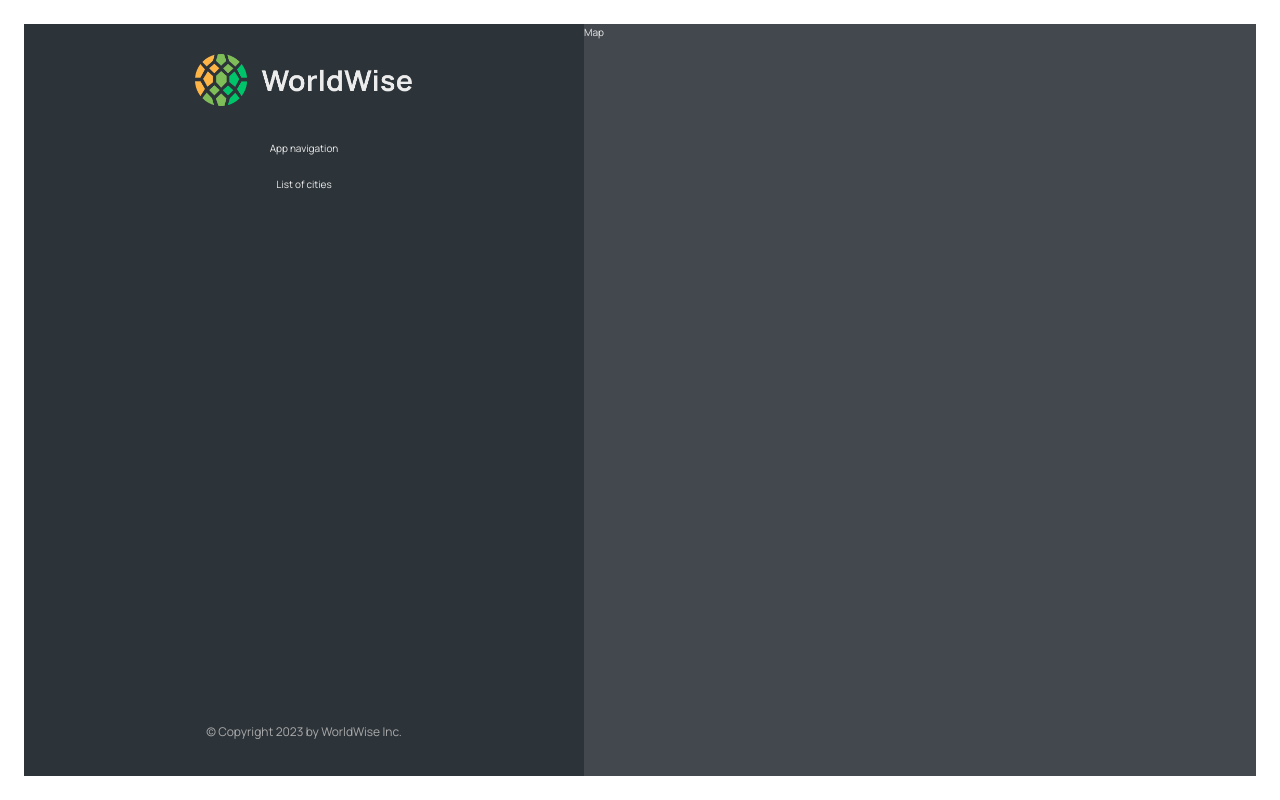
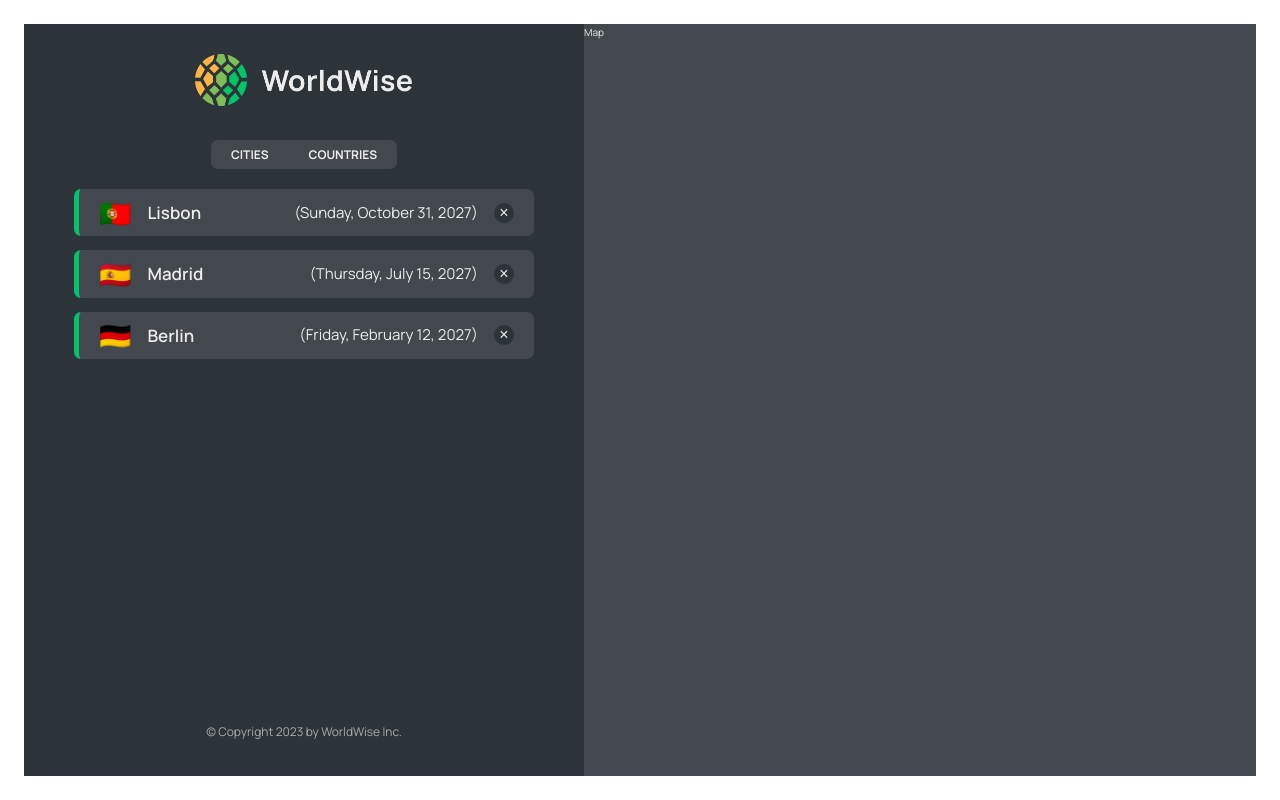
Before and after one commit to niamh-d/worldwise, a React (Vite) app: page /app in a window 1280 px wide. Built offline with nearby package versions, Linux system fonts and the light colour scheme; data requests are answered from the project's data file.

Commit message:
added cities data, and components CityList and CityItem

```diff
--- a/package.json
+++ b/package.json
@@ -7,9 +7,11 @@
     "dev": "vite",
     "build": "vite build",
     "lint": "eslint . --ext js,jsx --report-unused-disable-directives --max-warnings 0",
-    "preview": "vite preview"
+    "preview": "vite preview",
+    "server": "json-server --watch data/cities.json --port 8000 --delay 500"
   },
   "dependencies": {
+    "json-server": "^0.17.3",
     "react": "^18.2.0",
     "react-dom": "^18.2.0",
     "react-router-dom": "^6.16.0"
--- a/src/App.jsx
+++ b/src/App.jsx
@@ -1,3 +1,4 @@
+import { useState, useEffect } from "react";
 import { BrowserRouter, Routes, Route } from "react-router-dom";
 import Product from "./pages/Product";
 import Pricing from "./pages/Pricing";
@@ -5,16 +6,49 @@
 import AppLayout from "./pages/AppLayout";
 import Login from "./pages/Login";
 import PageNotFound from "./pages/PageNotFound";
+import CityList from "./components/CityList";
+
+const BASE_URL = "http://localhost:8000";
 
 function App() {
+  const [cities, setCities] = useState([]);
+  const [isLoading, setIsLoading] = useState(false);
+
+  useEffect(function () {
+    async function fetchCities() {
+      try {
+        setIsLoading(true);
+        const res = await fetch(`${BASE_URL}/cities`);
+        const data = await res.json();
+        setCities(data);
+      } catch {
+        alert("There was an error loading data...");
+      } finally {
+        setIsLoading(false);
+      }
+    }
+    fetchCities();
+  }, []);
+
   return (
     <BrowserRouter>
       <Routes>
-        <Route path="/" element={<Homepage />} />
+        <Route index element={<Homepage />} />
         <Route path="product" element={<Product />} />
         <Route path="pricing" element={<Pricing />} />
         <Route path="login" element={<Login />} />
-        <Route path="app" element={<AppLayout />} />
+        <Route path="app" element={<AppLayout />}>
+          <Route
+            index
+            element={<CityList cities={cities} isLoading={isLoading} />}
+          />
+          <Route
+            path="cities"
+            element={<CityList cities={cities} isLoading={isLoading} />}
+          />
+          <Route path="countries" element={<p>Countries</p>} />
+          <Route path="form" element={<p>Form</p>} />
+        </Route>
         <Route path="*" element={<PageNotFound />} />
       </Routes>
     </BrowserRouter>
--- a/src/components/AppNav.jsx
+++ b/src/components/AppNav.jsx
@@ -1,9 +1,19 @@
+import { NavLink } from "react-router-dom";
 import styles from "./AppNav.module.css";
 
 function AppNav() {
   return (
     <div>
-      <nav className={styles.nav}>App navigation</nav>
+      <nav className={styles.nav}>
+        <ul>
+          <li>
+            <NavLink to="cities">Cities</NavLink>
+          </li>
+          <li>
+            <NavLink to="countries">Countries</NavLink>
+          </li>
+        </ul>
+      </nav>
     </div>
   );
 }
--- /dev/null
+++ b/src/components/CityItem.jsx
@@ -0,0 +1,25 @@
+/* eslint-disable react/prop-types */
+import styles from "./CityItem.module.css";
+
+const formatDate = (date) =>
+  new Intl.DateTimeFormat("en", {
+    day: "numeric",
+    month: "long",
+    year: "numeric",
+    weekday: "long",
+  }).format(new Date(date));
+
+function CityItem({ city }) {
+  const { cityName, emoji: flag, date } = city;
+
+  return (
+    <li className={styles.cityItem}>
+      <span className={styles.emoji}>{flag}</span>
+      <h3 className={styles.name}>{cityName}</h3>
+      <time className={styles.date}>({formatDate(date)})</time>
+      <button className={styles.deleteBtn}>&times;</button>
+    </li>
+  );
+}
+
+export default CityItem;
--- /dev/null
+++ b/src/components/CityList.jsx
@@ -0,0 +1,24 @@
+/* eslint-disable react/prop-types */
+import Spinner from "./Spinner";
+import styles from "./CityList.module.css";
+import CityItem from "./CityItem";
+import Message from "./Message";
+
+function CityList({ cities, isLoading }) {
+  if (isLoading) return <Spinner />;
+
+  if (!cities.length)
+    return (
+      <Message message="Add your first city by clicking on a city on the map." />
+    );
+
+  return (
+    <ul className={styles.cityList}>
+      {cities.map((city) => (
+        <CityItem city={city} key={city.id} />
+      ))}
+    </ul>
+  );
+}
+
+export default CityList;
--- a/src/components/SideBar.jsx
+++ b/src/components/SideBar.jsx
@@ -2,13 +2,14 @@
 import Logo from "./Logo";
 import Footer from "./Footer";
 import styles from "./Sidebar.module.css";
+import { Outlet } from "react-router-dom";
 
 function SideBar() {
   return (
     <div className={styles.sidebar}>
       <Logo />
       <AppNav />
-      <p>List of cities</p>
+      <Outlet />
       <Footer />
     </div>
   );
```
Also changed, not shown: .eslintrc.cjs, 1 other file (tests, documents, lock files or other folders).
